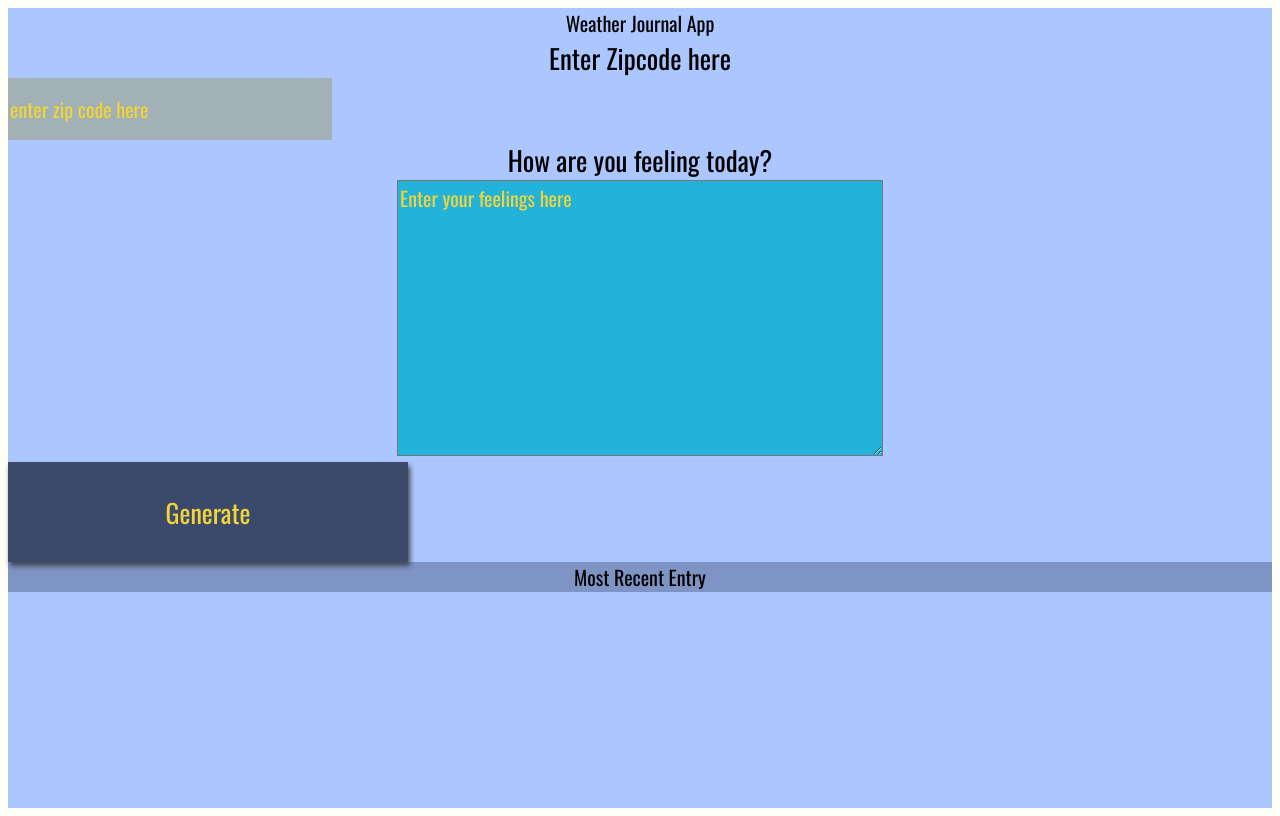
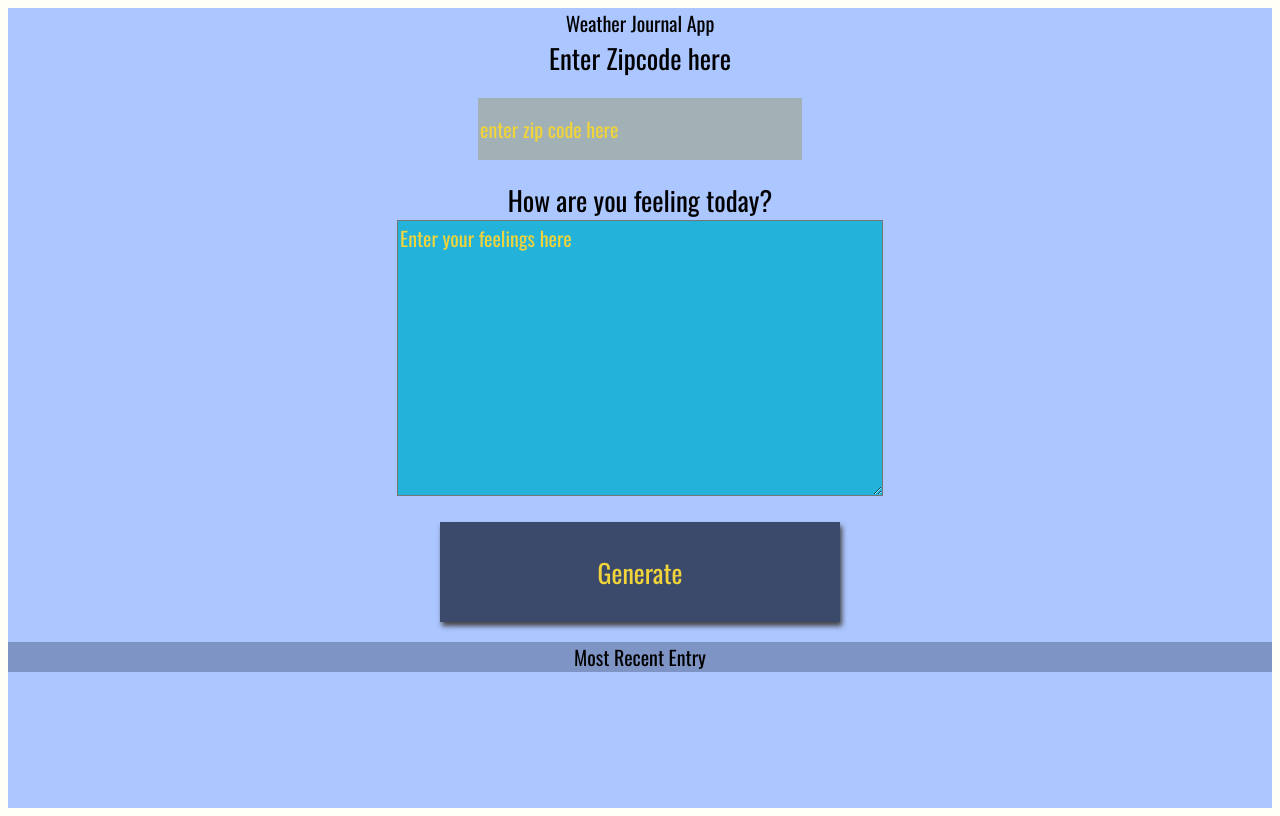
Before and after one commit to MAlngaawy/weather-app, a website: page website/index.html in a window 1280 px wide. Drawn offline with nearby package versions, Linux system fonts and the light colour scheme; no server answers; a web font is replaced by a local one.

Commit message:
edit some styles

```diff
--- a/website/style.css
+++ b/website/style.css
@@ -63,6 +63,7 @@ input{
     font-size: 20px;
     font-family: 'Oswald', sans-serif;
     border: none;
+    margin: 20px auto
 }
 
 button{
@@ -75,6 +76,8 @@ button{
     border: none;
     box-shadow: 2px 4px 5px #444;
     display: block;
+    margin: 20px auto;
+    cursor: pointer
 }
 h1{
     font-size: 36px;
```
